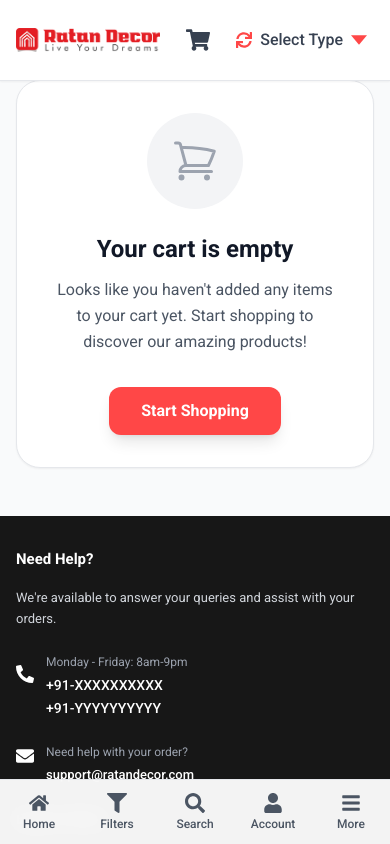
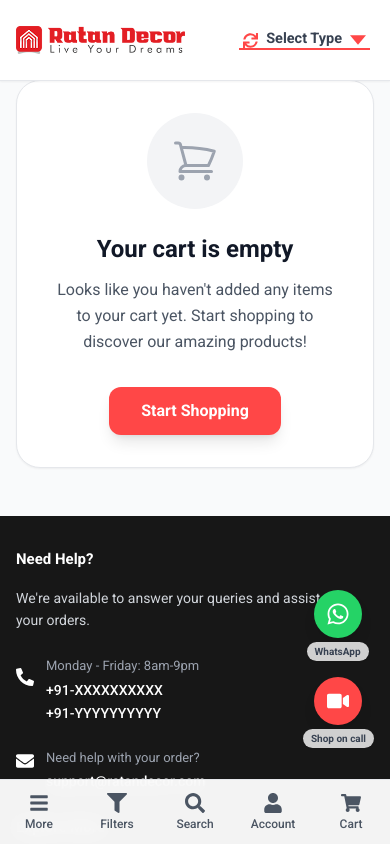
Before and after one commit to Kalaitechtubee/Ratan-Decor-fronend-v1, a React (Vite) app: page /cart in a window 390 px wide. Shown: the top 844 px of the page. Built offline with nearby package versions, Linux system fonts and the light colour scheme; no server answers.

Commit message:
added on the those floating action button in propelry

```diff
--- a/src/components/Footer.jsx
+++ b/src/components/Footer.jsx
@@ -43,7 +43,7 @@ const Footer = () => {
               <h3 className="text-[15px] font-semibold text-white mb-1">
                 Need Help?
               </h3>
-              <p className="text-[13px] text-gray-300 leading-relaxed">
+              <p className="text-[14px] text-gray-300 leading-relaxed">
                 We're available to answer your queries and assist with your
                 orders.
               </p>
@@ -55,7 +55,7 @@ const Footer = () => {
                              transition-all duration-300 group-hover:text-[#ff4747] group-hover:scale-110"
                 />
                 <div>
-                  <p className="text-[12px] text-gray-400 mb-1">
+                  <p className="text-[13px] text-gray-400 mb-1">
                     Monday - Friday: 8am-9pm
                   </p>
                   <p className="text-[14px] font-medium text-white">
@@ -74,10 +74,10 @@ const Footer = () => {
                              transition-all duration-300 group-hover:text-[#ff4747] group-hover:scale-110"
                 />
                 <div>
-                  <p className="text-[12px] text-gray-400 mb-1">
+                  <p className="text-[13px] text-gray-400 mb-1">
                     Need help with your order?
                   </p>
-                  <p className="text-[13px] font-medium text-white">
+                  <p className="text-[14px] font-medium text-white">
                     support@ratandecor.com
                   </p>
                 </div>
@@ -101,7 +101,7 @@ const Footer = () => {
                   <li key={index}>
                     <Link
                       to={item.route}
-                      className="text-[13px] text-gray-300 hover:text-[#ff4747] hover:underline transition-all duration-200"
+                      className="text-[14px] text-gray-300 hover:text-[#ff4747] hover:underline transition-all duration-200"
                     >
                       {item.text}
                     </Link>
@@ -123,7 +123,7 @@ const Footer = () => {
                     <li key={item.id}>
                       <Link
                         to={`/products?category=${item.id}`}
-                        className="text-[13px] text-gray-300 hover:text-[#ff4747] hover:underline transition-all duration-200"
+                        className="text-[14px] text-gray-300 hover:text-[#ff4747] hover:underline transition-all duration-200"
                         title={item.name}
                       >
                         {item.name}
@@ -162,7 +162,7 @@ const Footer = () => {
                     <li key={index}>
                       <Link
                         to={item.route}
-                        className="text-[13px] text-gray-300 hover:text-[#ff4747] hover:underline transition-all duration-200"
+                        className="text-[14px] text-gray-300 hover:text-[#ff4747] hover:underline transition-all duration-200"
                       >
                         {item.text}
                       </Link>
--- a/src/components/Home/CounterComponent.jsx
+++ b/src/components/Home/CounterComponent.jsx
@@ -144,7 +144,7 @@ const CounterComponent = ({ apiStats }) => {
                 return (
                   <div
                     key={stat.id}
-                    className={`group relative bg-white rounded-2xl p-6 sm:p-8 shadow-lg hover:shadow-2xl transition-all duration-500 transform hover:-translate-y-2 ${isVisible ? 'opacity-100 translate-y-0' : 'opacity-0 translate-y-8'
+                    className={`group relative bg-white rounded-2xl overflow-hidden p-6 sm:p-8 shadow-lg hover:shadow-2xl transition-all duration-500 transform hover:-translate-y-2 ${isVisible ? 'opacity-100 translate-y-0' : 'opacity-0 translate-y-8'
                       }`}
                     style={{ transitionDelay: `${700 + index * 200}ms` }}
                     role="figure"
--- a/src/components/Navbar.jsx
+++ b/src/components/Navbar.jsx
@@ -14,6 +14,7 @@ import MobileNavbar from './navbar/MobileNavbar';
 import MobileBottomNav from './navbar/MobileBottomNav';
 import ProductSidebar from './navbar/ProductSidebar';
 import MoreMenu from './navbar/MoreMenu';
+import FloatingActionButtons from './navbar/FloatingActionButtons';
 import CategoryDropdown from './CategoryDropdown';
 import CartSidePanel from '../features/cart/components/CartSidePanel';
 
@@ -324,6 +325,12 @@ export default function Navbar() {
             background-color: #ff4747;
           }
 
+          @media (max-width: 767px) {
+            .active-persistent-underline::after {
+              bottom: 4px !important;
+            }
+          }
+
           /* Enhanced mobile responsiveness */
           @media (max-width: 767px) {
             body {
@@ -469,11 +476,13 @@ export default function Navbar() {
           />
         )}
       </AnimatePresence>
-      {/* Cart Side Panel */}
       <CartSidePanel
         isOpen={isCartOpen}
         onClose={() => setIsCartOpen(false)}
       />
+
+      {/* Floating Action Buttons for Mobile */}
+      <FloatingActionButtons onOpenVideoCallPopup={() => setIsVideoCallPopupOpen(true)} />
     </>
   );
 }
--- /dev/null
+++ b/src/components/navbar/FloatingActionButtons.jsx
@@ -0,0 +1,45 @@
+import { motion } from 'framer-motion';
+import { FaVideo, FaWhatsapp } from 'react-icons/fa';
+
+export default function FloatingActionButtons({ onOpenVideoCallPopup }) {
+  return (
+    <div className="fixed bottom-24 right-4 z-[40] flex flex-col gap-4 md:hidden">
+      {/* WhatsApp Button */}
+      <motion.a
+        href="https://wa.me/918360636885"
+        target="_blank"
+        rel="noopener noreferrer"
+        initial={{ scale: 0, opacity: 0 }}
+        animate={{ scale: 1, opacity: 1 }}
+        whileHover={{ scale: 1.1 }}
+        whileTap={{ scale: 0.9 }}
+        className="flex flex-col items-center gap-1"
+      >
+        <div className="w-12 h-12 bg-[#25D366] rounded-full flex items-center justify-center shadow-lg text-white">
+          <FaWhatsapp size={24} />
+        </div>
+        <span className="text-[10px] font-bold text-gray-700 bg-white/80 backdrop-blur-sm px-2 py-0.5 rounded-full shadow-sm">
+          WhatsApp
+        </span>
+      </motion.a>
+
+      {/* Video Call Button */}
+      <motion.button
+        onClick={onOpenVideoCallPopup}
+        initial={{ scale: 0, opacity: 0 }}
+        animate={{ scale: 1, opacity: 1 }}
+        transition={{ delay: 0.1 }}
+        whileHover={{ scale: 1.1 }}
+        whileTap={{ scale: 0.9 }}
+        className="flex flex-col items-center gap-1"
+      >
+        <div className="w-12 h-12 bg-[#ff4747] rounded-full flex items-center justify-center shadow-lg text-white">
+          <FaVideo size={22} />
+        </div>
+        <span className="text-[10px] font-bold text-gray-700 bg-white/80 backdrop-blur-sm px-2 py-0.5 rounded-full shadow-sm">
+          Shop on call
+        </span>
+      </motion.button>
+    </div>
+  );
+}
--- a/src/components/navbar/MobileBottomNav.jsx
+++ b/src/components/navbar/MobileBottomNav.jsx
@@ -1,6 +1,6 @@
 import { Link } from 'react-router-dom';
 import { motion, AnimatePresence } from 'framer-motion';
-import { FaHome, FaBars, FaSearch, FaUser, FaSignOutAlt, FaSignInAlt, FaFilter } from 'react-icons/fa';
+import { FaHome, FaBars, FaSearch, FaUser, FaSignOutAlt, FaSignInAlt, FaFilter, FaShoppingCart } from 'react-icons/fa';
 import { MdGridView } from 'react-icons/md';
 import { useState, useEffect } from 'react';
 
@@ -16,7 +16,10 @@ export default function MobileBottomNav({
   setIsMoreMenuOpen,
   currentUserType,
   isMobileSearchOpen,
-  setIsMobileSearchOpen
+  setIsMobileSearchOpen,
+  onOpenCart,
+  isCartOpen,
+  cartCount
 }) {
   // Always visible sticky bottom navigation
   const isVisible = true;
@@ -27,7 +30,12 @@ export default function MobileBottomNav({
   };
 
   const bottomNavItems = [
-    { path: '/', icon: FaHome, label: 'Home' },
+    {
+      path: '#more',
+      icon: FaBars,
+      label: 'More',
+      isMoreMenu: true
+    },
     {
       path: '#filters',
       icon: FaFilter,
@@ -47,10 +55,10 @@ export default function MobileBottomNav({
       isProfile: true
     },
     {
-      path: '#more',
-      icon: FaBars,
-      label: 'More',
-      isMoreMenu: true
+      path: '#cart',
+      icon: FaShoppingCart,
+      label: 'Cart',
+      isCart: true
     }
   ];
 
@@ -76,6 +84,7 @@ export default function MobileBottomNav({
           const buttonClasses = `flex flex-col items-center justify-center p-2 rounded-xl transition-all duration-300 relative touch-target w-full h-16 font-roboto ${isActive ||
             (item.isMoreMenu && isMoreMenuOpen) ||
             (item.isSearch && isMobileSearchOpen) ||
+            (item.isCart && isCartOpen) ||
             (item.isFilters && location.pathname.startsWith('/products'))
             ? 'text-[#ff4747] scale-105 shadow-sm'
             : 'text-gray-600 hover:text-[#ff4747] active:scale-95'
@@ -168,6 +177,7 @@ export default function MobileBottomNav({
                 animate={{ opacity: 1, y: 0 }}
                 transition={{ delay: index * 0.1 }}
                 whileTap={{ scale: 0.9 }}
+                className="w-full"
               >
                 {isAuthenticated ? (
                   <button
@@ -202,29 +212,32 @@ export default function MobileBottomNav({
             );
           }
 
-
-
-
-          return (
-            <motion.div
-              key={item.path}
-              initial={{ opacity: 0, y: 20 }}
-              animate={{ opacity: 1, y: 0 }}
-              transition={{ delay: index * 0.1 }}
-              whileTap={{ scale: 0.9 }}
-            >
-              <Link
-                to={item.path}
+          if (item.isCart) {
+            return (
+              <motion.button
+                key="cart"
+                onClick={onOpenCart}
                 className={buttonClasses}
-                aria-label={`Go to ${item.label.toLowerCase()}`}
+                aria-label="Open cart"
+                whileTap={{ scale: 0.9 }}
+                initial={{ opacity: 0, y: 20 }}
+                animate={{ opacity: 1, y: 0 }}
+                transition={{ delay: index * 0.1 }}
               >
-                <div className="flex flex-col items-center justify-center h-full">
+                <div className="flex flex-col items-center justify-center h-full relative">
                   <Icon className="text-xl mb-1" />
+                  {cartCount > 0 && (
+                    <span className="absolute top-1 right-2 bg-[#ff4747] text-white text-[10px] font-bold h-4 min-w-[16px] px-1 rounded-full border border-white flex items-center justify-center shadow-sm">
+                      {cartCount > 99 ? '99+' : cartCount}
+                    </span>
+                  )}
                   <span className="text-xs font-medium font-roboto text-center leading-tight">{item.label}</span>
                 </div>
-              </Link>
-            </motion.div>
-          );
+              </motion.button>
+            );
+          }
+
+          return null;
         })}
       </div>
     </motion.nav>
--- a/src/components/navbar/MobileNavbar.jsx
+++ b/src/components/navbar/MobileNavbar.jsx
@@ -1,5 +1,6 @@
 import { Link } from 'react-router-dom';
-import { FaTimes, FaSync, FaShoppingCart } from 'react-icons/fa';
+import { FaTimes, FaSync, FaVideo, FaWhatsapp } from 'react-icons/fa';
+import { ChefHat, Building2, Home } from 'lucide-react';
 import { motion, AnimatePresence } from 'framer-motion';
 import SearchBar from '../SearchBar';
 import logo from '../../assets/images/ratan-decor.png';
@@ -24,7 +25,8 @@ export default function MobileNavbar({
   setIsMobileSearchOpen,
   onOpenCart,
   isCartOpen,
-  cartCount = 0
+  cartCount = 0,
+  onOpenVideoCallPopup
 }) {
   const closeMobileSearch = () => {
     setIsMobileSearchOpen(false);
@@ -33,7 +35,7 @@ export default function MobileNavbar({
   return (
     <nav className="fixed top-0 left-0 right-0 z-50 bg-white/95 backdrop-blur-md border-b border-gray-200 shadow-sm transition-all duration-300 py-2 md:hidden font-roboto">
       <div className="container mx-auto px-4">
-        <div className="flex items-center justify-between h-16">
+        <div className="flex items-center justify-between h-16 w-full">
           {/* Logo Section */}
           <AnimatePresence mode="wait">
             {!isMobileSearchOpen ? (
@@ -42,13 +44,13 @@ export default function MobileNavbar({
                 initial={{ opacity: 1, scale: 1 }}
                 exit={{ opacity: 0, scale: 0.9 }}
                 transition={{ duration: 0.2 }}
-                className="flex items-center mr-4"
+                className="flex items-center flex-shrink-0"
               >
                 <Link to="/" className="flex items-center">
                   <img
                     src={logo}
                     alt="Ratan Decor Logo"
-                    className="h-6 transition-transform duration-300 hover:scale-105"
+                    className="h-7 transition-transform duration-300 hover:scale-105"
                   />
                 </Link>
               </motion.div>
@@ -59,7 +61,7 @@ export default function MobileNavbar({
                 animate={{ opacity: 1, scale: 1 }}
                 exit={{ opacity: 0, scale: 0.9 }}
                 transition={{ duration: 0.2 }}
-                className="w-full mr-2"
+                className="flex-1"
               >
                 <SearchBar
                   currentUserType={currentUserType}
@@ -70,9 +72,36 @@ export default function MobileNavbar({
             )}
           </AnimatePresence>
 
-          {/* Mobile Controls */}
-          <div className={`flex items-center ${isMobileSearchOpen ? 'space-x-1' : 'space-x-2'}`}>
-            {/* Close Search */}
+          {/* Desktop-like User Type Selector - Aligned to Right */}
+          {!isMobileSearchOpen && (
+            <div className="flex items-center active-persistent-underline pb-0 flex-shrink-0 mr-1">
+              <button
+                onClick={() => setIsUserTypePopupOpen(true)}
+                className="flex items-center gap-2 px-1 py-1 font-medium text-gray-700 transition-all duration-200 active:scale-95 focus:outline-none font-roboto group"
+                aria-label="Change project type"
+              >
+                {(() => {
+                  const iconClass =
+                    "text-[#ff4747] text-lg flex-shrink-0 transition-transform duration-200 group-hover:rotate-6";
+                  const name = (currentUserType || "").toLowerCase();
+                  if (name.includes("modular") || name.includes("kitchen")) {
+                    return <ChefHat className={iconClass} size={18} />;
+                  } else if (name.includes("commercial")) {
+                    return <Building2 className={iconClass} size={18} />;
+                  } else if (name.includes("residential")) {
+                    return <Home className={iconClass} size={18} />;
+                  }
+                  return <FaSync className={iconClass} size={15} />;
+                })()}
+                <span className="text-[14.5px] font-bold truncate max-w-[120px] leading-tight mb-[1px]">
+                  {currentUserType || "Type"}
+                </span>
+                <DownArrowIcon />
+              </button>
+            </div>
+          )}
+
+          {/* Close Search Button - for search mode */}
           <AnimatePresence>
             {isMobileSearchOpen && (
               <motion.button
@@ -88,42 +117,6 @@ export default function MobileNavbar({
               </motion.button>
             )}
           </AnimatePresence>
-
-            {/* Cart Icon - Only in Top Navbar */}
-            {!isMobileSearchOpen && (
-              <button
-                onClick={onOpenCart}
-                className="flex items-center justify-center p-2 rounded-lg text-gray-700 hover:bg-gray-100 transition-all duration-200 touch-target flex-shrink-0 font-roboto relative"
-                aria-label="Open cart"
-              >
-                <div className="relative">
-                  <FaShoppingCart className={`text-2xl transition-colors duration-200 ${isCartOpen ? 'text-[#ff4747]' : 'text-gray-700'}`} />
-                  {cartCount > 0 && (
-                    <span className="absolute -top-2 -right-2 bg-[#ff4747] text-white text-[10px] font-bold h-5 min-w-[20px] px-1.5 rounded-full border-2 border-white flex items-center justify-center shadow-md transform scale-105">
-                      {cartCount > 99 ? '99+' : cartCount}
-                    </span>
-                  )}
-                </div>
-              </button>
-            )}
-
-            {/* User Type Button */}
-            {!isMobileSearchOpen && (
-              <motion.button
-                onClick={() => setIsUserTypePopupOpen(true)}
-                className="flex items-center gap-2 px-2 py-1 rounded-lg text-base font-medium text-gray-700 transition-all duration-200 touch-target flex-shrink-0 font-roboto"
-                aria-label="Change project type"
-                whileTap={{ scale: 0.95 }}
-              >
-                <FaSync className="text-[#ff4747] text-base" />
-                <span className="text-base font-medium relative group">
-                  {currentUserType}
-                  <span className="absolute left-0 bottom-[-4px] w-full h-[2px] bg-[#ff4747] scale-x-0 group-hover:scale-x-100 transition-transform duration-200 origin-left"></span>
-                </span>
-                <DownArrowIcon className="ml-1" />
-              </motion.button>
-            )}
-          </div>
         </div>
         </div>
     </nav>
--- a/src/components/navbar/MoreMenu.jsx
+++ b/src/components/navbar/MoreMenu.jsx
@@ -8,6 +8,7 @@ import {
   FaVideo,
   FaFileContract,
   FaHome,
+  FaWhatsapp,
 } from "react-icons/fa";
 import { MdClose } from "react-icons/md";
 import VideoCallPopup from "../Home/VideoCallPopup";
@@ -27,9 +28,15 @@ export default function MoreMenu({
     { path: "/enquiry-form", icon: FaFileContract, label: "Product Enquiry" },
     {
       icon: FaVideo,
-      label: "Video Call",
+      label: "Shop on call",
       isAction: true,
       action: () => setShowVideoCallPopup(true),
+    },
+    {
+      path: "https://wa.me/918360636885",
+      icon: FaWhatsapp,
+      label: "WhatsApp Us",
+      isExternal: true
     },
   ];
 
@@ -97,6 +104,17 @@ export default function MoreMenu({
                     >
                       {content}
                     </button>
+                  ) : item.isExternal ? (
+                    <a
+                      key={item.label}
+                      href={item.path}
+                      target="_blank"
+                      rel="noopener noreferrer"
+                      onClick={() => setIsMoreMenuOpen(false)}
+                      className="block w-full"
+                    >
+                      {content}
+                    </a>
                   ) : (
                     <Link
                       key={item.label}
```
Also changed, not shown: src/components/HomeSlider.jsx (+6 -6 lines). Lines whose indentation alone changed are shown as unchanged.
